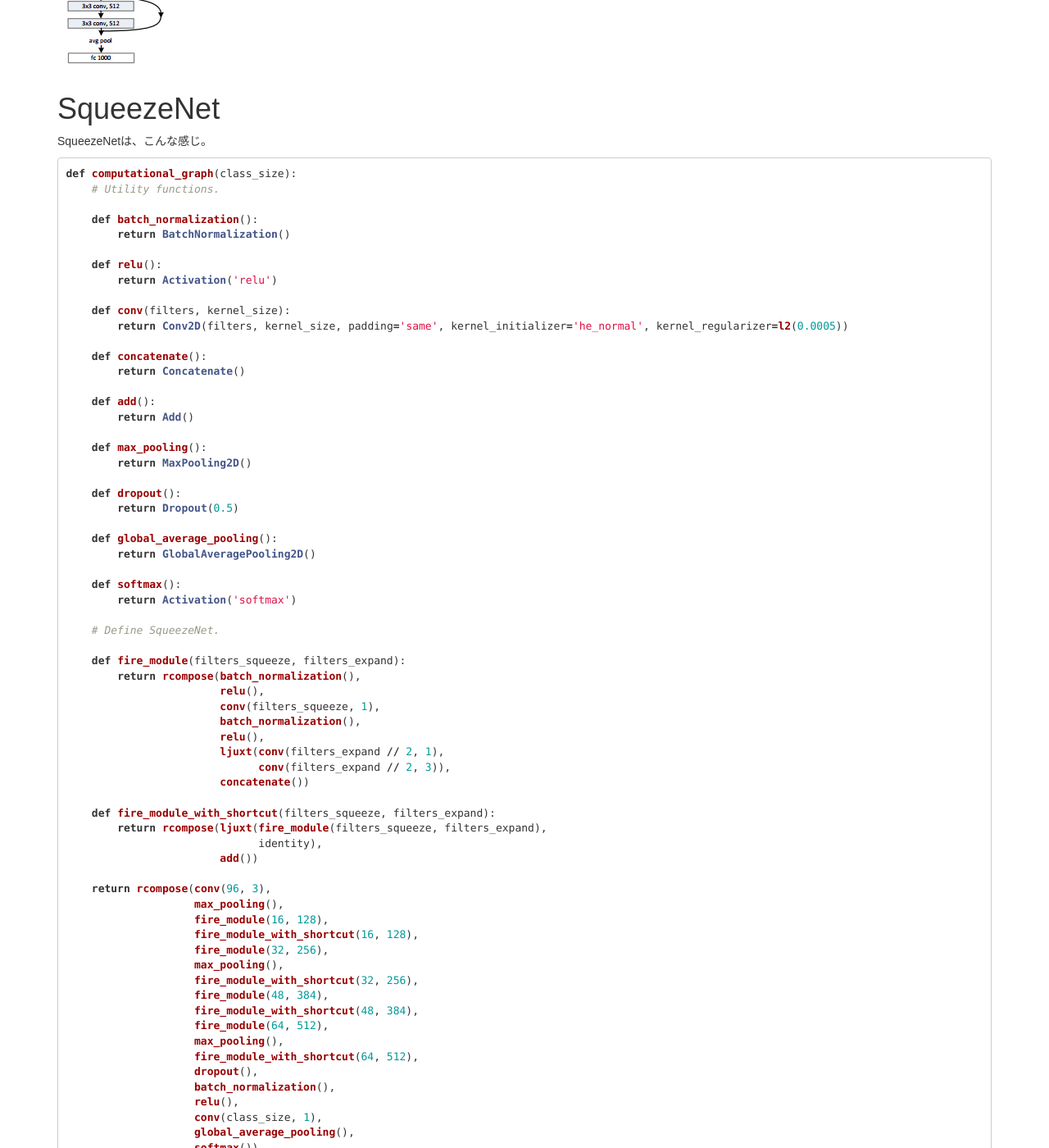
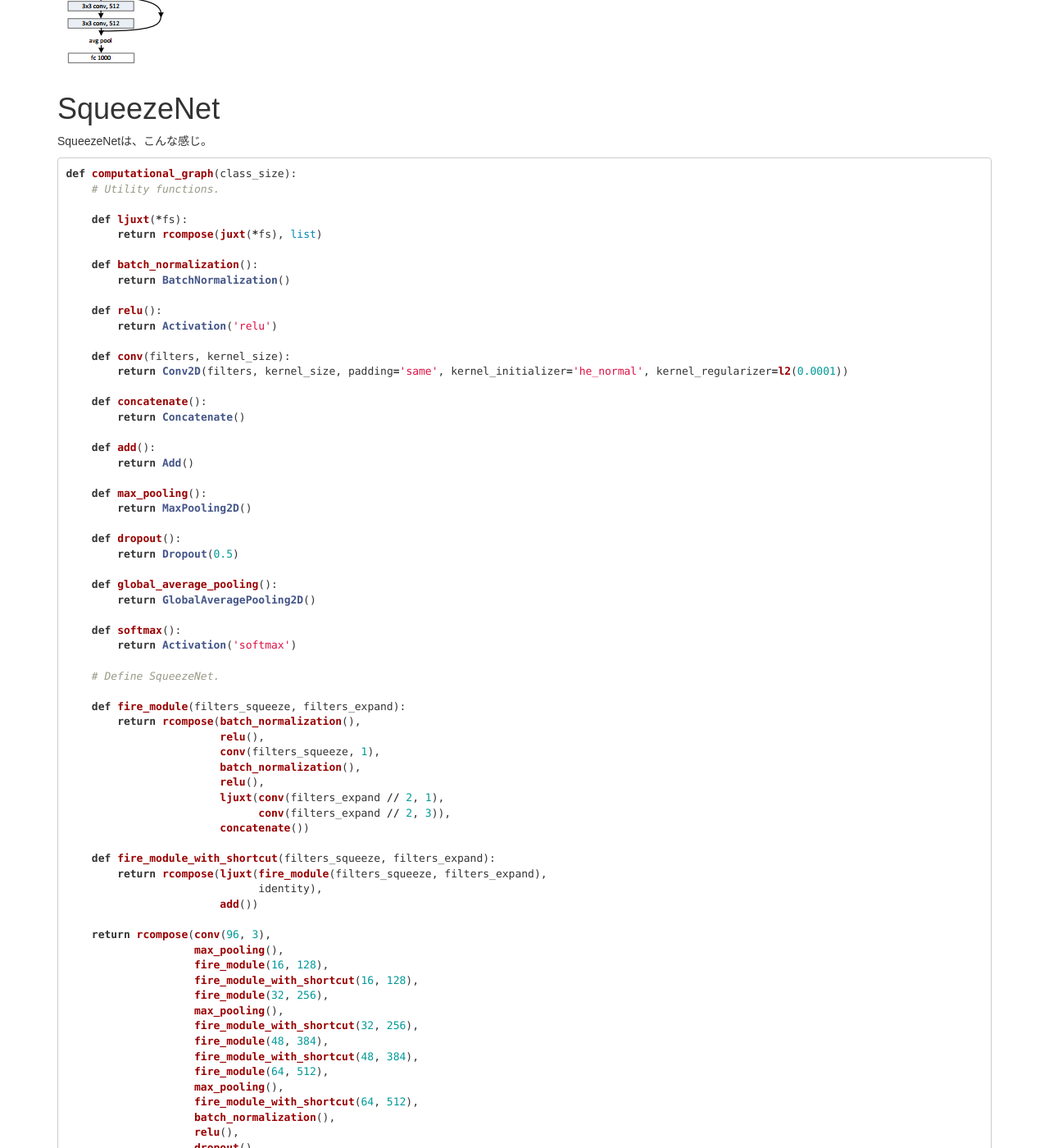
Before and after one commit to tail-island/tail-island.github.io, a Jekyll site: the page built from _posts/2017-10-25-keras-and-fp.md, in a window 1280 px wide and 1400 px high, scrolled down 5743 px. Shown: the whole window at 82% size. Built offline with Jekyll 4.4.1, drawn with Linux system fonts in a browser that asks for light colours.

Commit message:
keras and fp is added.

```diff
--- a/_posts/2017-10-25-keras-and-fp.md
+++ b/_posts/2017-10-25-keras-and-fp.md
@@ -212,6 +212,9 @@ SqueezeNetは、こんな感じ。
 def computational_graph(class_size):
     # Utility functions.
 
+    def ljuxt(*fs):
+        return rcompose(juxt(*fs), list)
+
     def batch_normalization():
         return BatchNormalization()
 
@@ -219,7 +222,7 @@ def computational_graph(class_size):
         return Activation('relu')
 
     def conv(filters, kernel_size):
-        return Conv2D(filters, kernel_size, padding='same', kernel_initializer='he_normal', kernel_regularizer=l2(0.0005))
+        return Conv2D(filters, kernel_size, padding='same', kernel_initializer='he_normal', kernel_regularizer=l2(0.0001))
 
     def concatenate():
         return Concatenate()
@@ -268,9 +271,9 @@ def computational_graph(class_size):
                     fire_module(64, 512),
                     max_pooling(),
                     fire_module_with_shortcut(64, 512),
-                    dropout(),
                     batch_normalization(),
                     relu(),
+                    dropout(),
                     conv(class_size, 1),
                     global_average_pooling(),
                     softmax())
```
